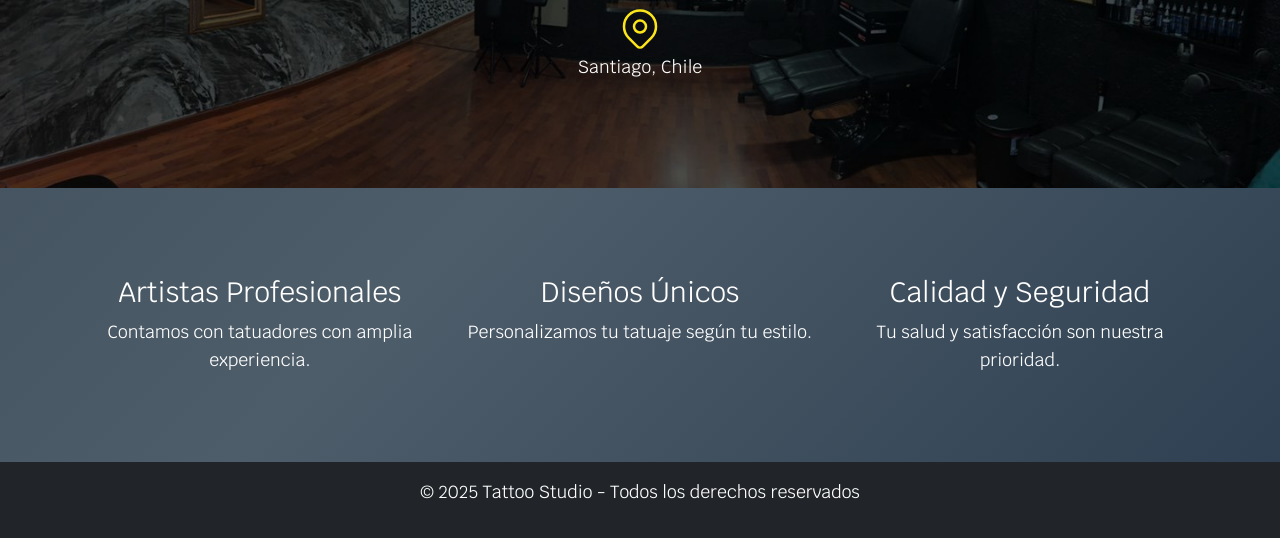
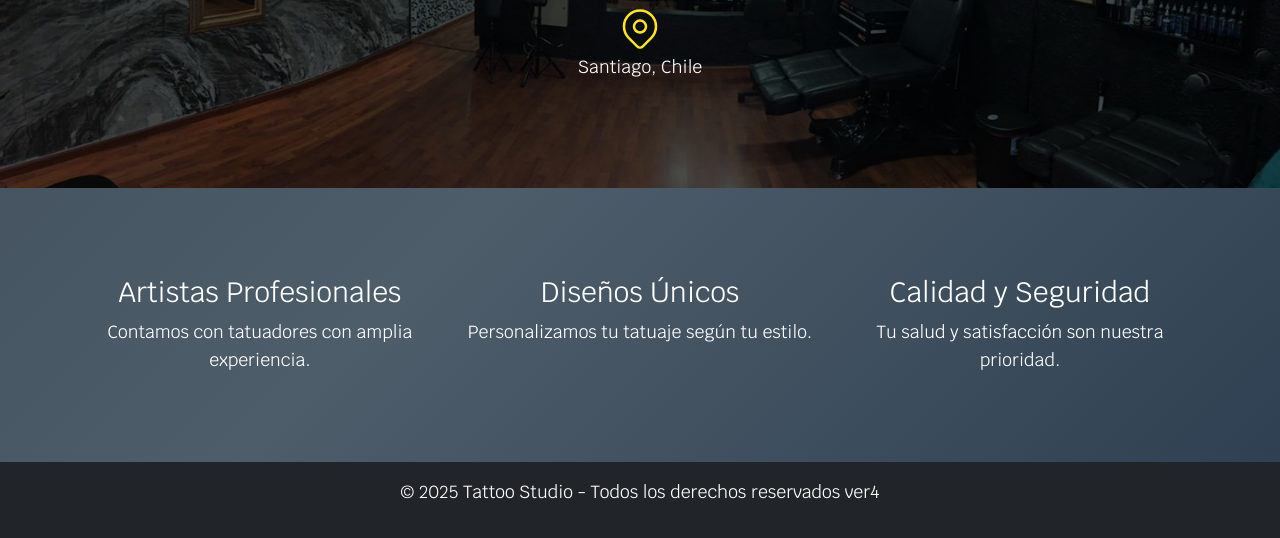
Before and after one commit to codercriosogut/tattoo, a plain HTML site: page index.html in a window 1280 px wide. Shown: the part 432-970 px from the top of the page. Drawn offline with nearby package versions, Linux system fonts and the light colour scheme.

Commit message:
upver4 main

```diff
--- a/index.html
+++ b/index.html
@@ -67,7 +67,7 @@
         </div>
     </section>
     <footer class="bg-dark text-white text-center py-3">
-        <p class="texto-blanco">&copy; 2025 Tattoo Studio - Todos los derechos reservados</p>
+        <p class="texto-blanco">&copy; 2025 Tattoo Studio - Todos los derechos reservados ver4</p>
     </footer>
     <script src="https://cdn.jsdelivr.net/npm/bootstrap@5.3.0/dist/js/bootstrap.bundle.min.js"></script>
 </body>
```
